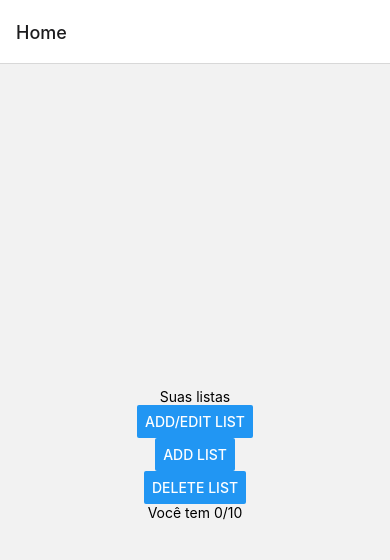
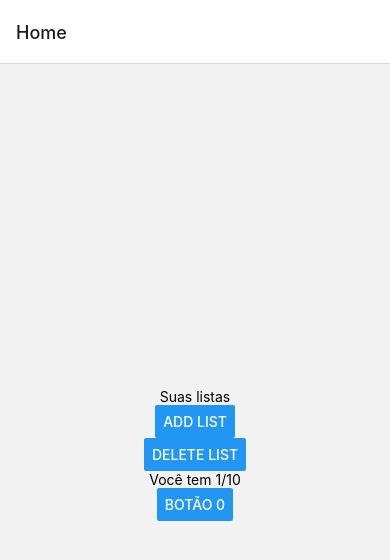
Before and after one commit to VictorTI26/React-Agenda, a React Native app in the folder using-routes/: screen /Home in a window 390 px wide. Both pictures are taken after a click on the button "ADD LIST". Shown: the top 560 px of the page. Built offline with nearby package versions, Linux system fonts and the light colour scheme.

Commit message:
pagina inicial podendo adicionar tarefas

```diff
--- a/using-routes/package.json
+++ b/using-routes/package.json
@@ -12,6 +12,7 @@
     "@expo/webpack-config": "^19.0.0",
     "@react-navigation/native": "^6.1.9",
     "@react-navigation/native-stack": "^6.9.16",
+    "@react-navigation/stack": "^6.3.20",
     "expo": "~49.0.15",
     "expo-status-bar": "~1.6.0",
     "react": "18.2.0",
--- a/using-routes/src/HomeScreen/HomeScreen.js
+++ b/using-routes/src/HomeScreen/HomeScreen.js
@@ -1,21 +1,42 @@
-import { useState } from "react";
-import { Button, Text, View } from "react-native";
+// HomeScreen.js
 
-function HomeScreen({ navigation }) {
+import React, { useState } from 'react';
+import { Button, Text, View } from 'react-native';
+import { useNavigation } from '@react-navigation/native';
 
-  let [quantidadeLista, setQuantidadeLista] = useState("0")
+function HomeScreen() {
+  const navigation = useNavigation();
+  const [quantidadeLista, setQuantidadeLista] = useState(0);
+  const [botoesAdicionais, setBotoesAdicionais] = useState([]);
 
-    const addlist = () => {
-      if (quantidadeLista <= 10) {
-        setQuantidadeLista(quantidadeLista++)
+  const addList = () => {
+    if (quantidadeLista < 10) {
+      setQuantidadeLista(quantidadeLista + 1);
+
+      if (quantidadeLista < 10) {
+        const novoBotao = (
+          <Button
+            key={quantidadeLista}
+            title={`Botão ${quantidadeLista}`}
+            onPress={() => {
+              navigation.navigate('ListScreen'); // Navega para a página "ListScreen"
+            }}
+          />
+        );
+        setBotoesAdicionais([...botoesAdicionais, novoBotao]);
+      }
     } else {
-        alert("Você não pode mais adicionar listas")
+      alert('Você atingiu o limite de 10 listas');
     }
   }
 
   const deleteList = () => {
-      if (quantidadeLista >= 0) {
-        setQuantidadeLista(quantidadeLista--)
+    if (quantidadeLista > 0) {
+      setQuantidadeLista(quantidadeLista - 1);
+
+      if (botoesAdicionais.length > 0) {
+        setBotoesAdicionais(botoesAdicionais.slice(0, -1));
+      }
     }
   }
 
@@ -23,22 +44,17 @@ function HomeScreen({ navigation }) {
     <View style={{ flex: 1, alignItems: 'center', justifyContent: 'center' }}>
       <Text>Suas listas</Text>
 
-        <Button
-                title="add/edit list"
-                onPress={() => navigation.navigate('Adicionar Lista')}
-            />
+      {quantidadeLista < 10 && (
+        <Button title="add list" onPress={addList} />
+      )}
 
-            <Button
-                title="add list"
-                onPress={addlist}
-            />
-
-            <Button
-                title="delete list"
-                onPress={deleteList}
-            />
+      {botoesAdicionais.length > 0 && (
+        <Button title="delete list" onPress={deleteList} />
+      )}
 
       <Text>Você tem {quantidadeLista}/10</Text>
+
+      {botoesAdicionais.map((botao) => botao)}
     </View>
   );
 }
```
Also changed, not shown: 1 other file (tests, documents, lock files or other folders). Lines whose indentation alone changed are shown as unchanged.
